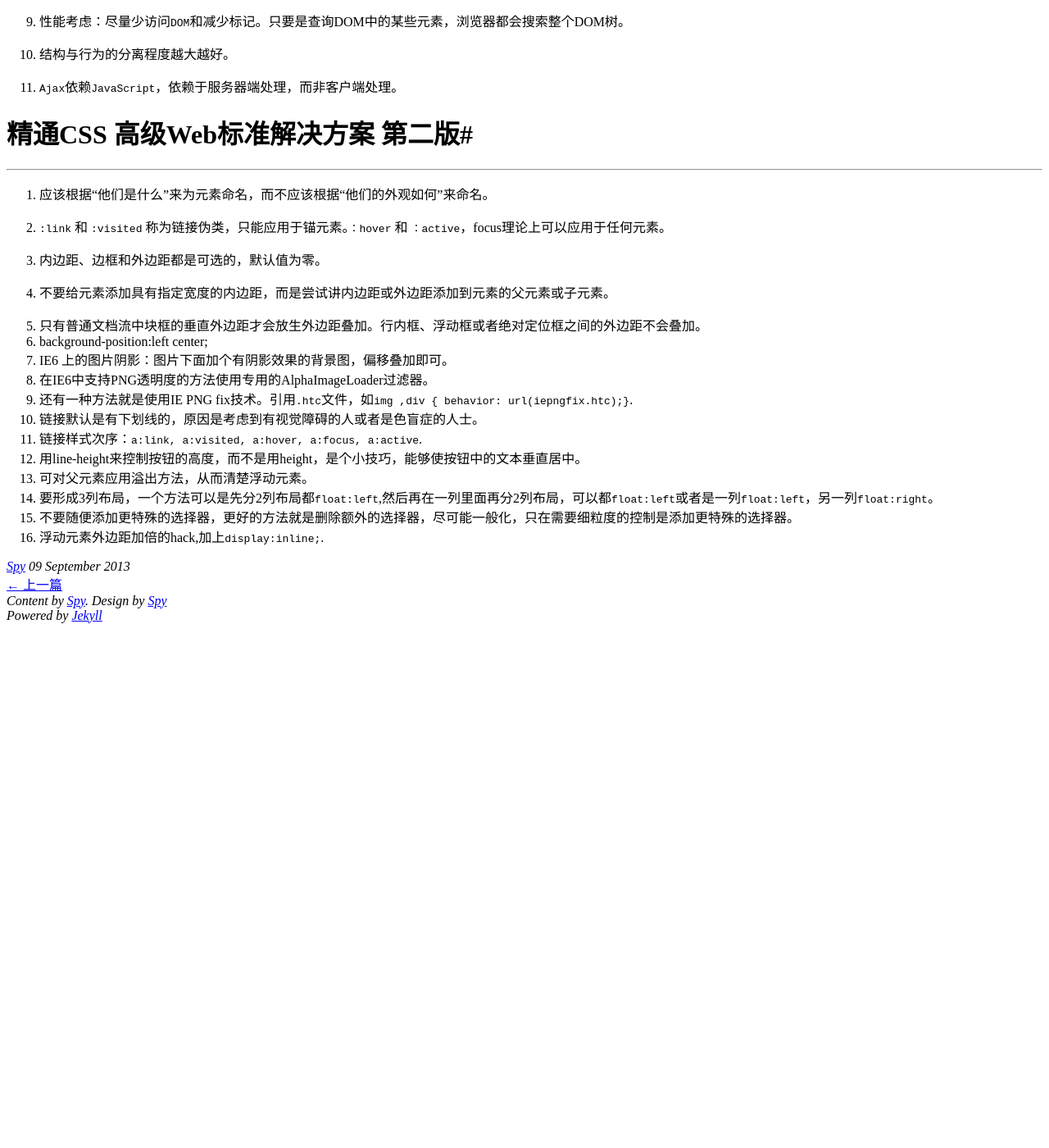
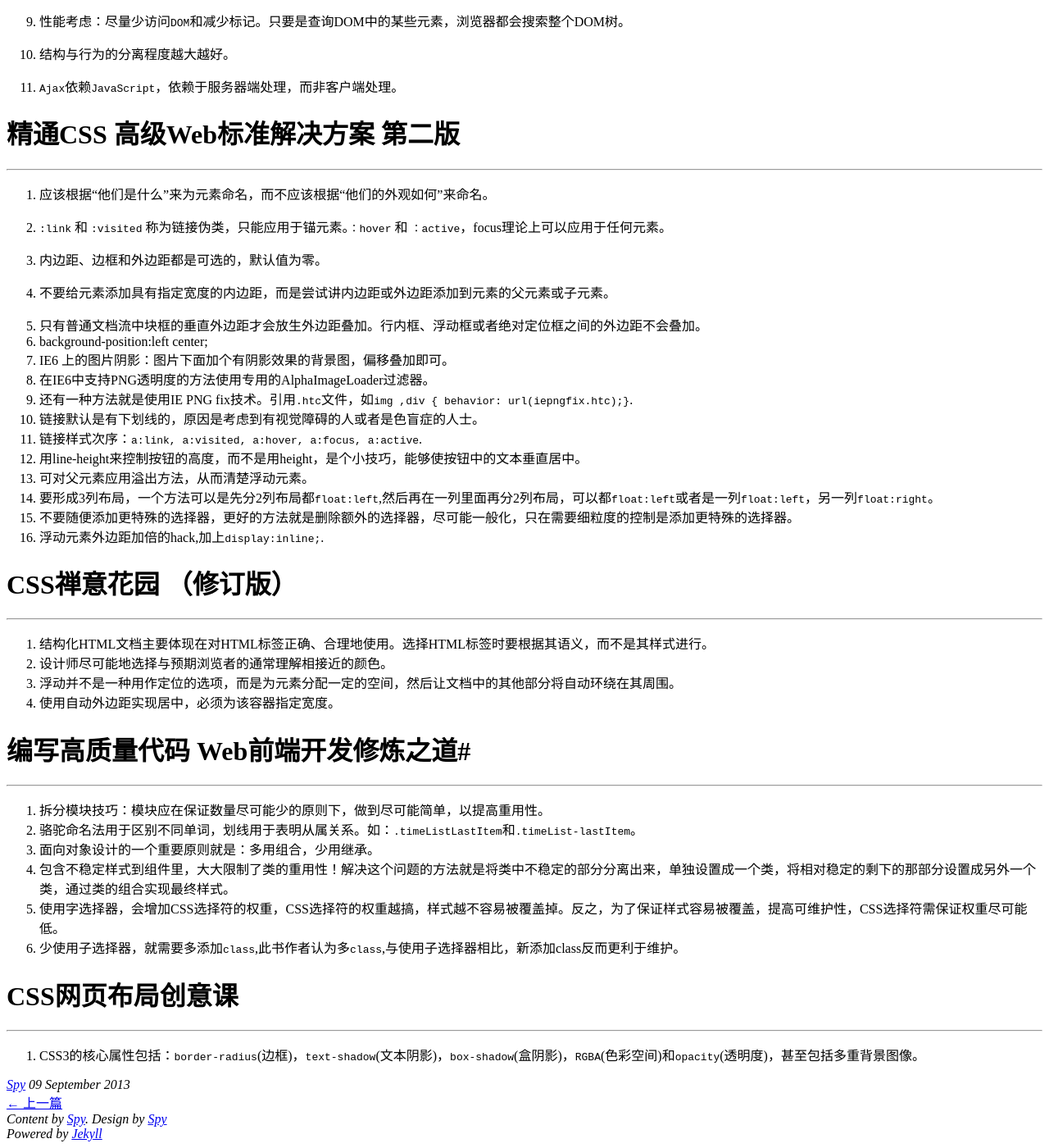
Before and after one commit to pigerla/pigerla.github.com, a Jekyll site: the page built from _posts/2013-09-09-读书品味.md, in a window 1280 px wide and 1400 px high, scrolled down 1120 px. Shown: the whole window at 82% size. Built offline with Jekyll 4.4.1, drawn with Linux system fonts in a browser that asks for light colours; comment, search, counter and statistics services are not loaded; before the commit the page ends 1888 px from its top, so only the background shows below that.

Commit message:
更新文章

```diff
--- a/_posts/2013-09-09-读书品味.md
+++ b/_posts/2013-09-09-读书品味.md
@@ -70,7 +70,7 @@ tags : [CSS, DOM, sjavascript]
 
 
 
-# 精通CSS 高级Web标准解决方案 第二版#
+# 精通CSS 高级Web标准解决方案 第二版 #
 
 ----------
 1. 应该根据“他们是什么”来为元素命名，而不应该根据“他们的外观如何”来命名。
@@ -97,3 +97,31 @@ tags : [CSS, DOM, sjavascript]
 14. 要形成3列布局，一个方法可以是先分2列布局都`float:left`,然后再在一列里面再分2列布局，可以都`float:left`或者是一列`float:left`，另一列`float:right`。
 15. 不要随便添加更特殊的选择器，更好的方法就是删除额外的选择器，尽可能一般化，只在需要细粒度的控制是添加更特殊的选择器。
 16. 浮动元素外边距加倍的hack,加上`display:inline;`.
+
+# CSS禅意花园 （修订版） #
+
+----------
+
+
+1. 结构化HTML文档主要体现在对HTML标签正确、合理地使用。选择HTML标签时要根据其语义，而不是其样式进行。
+2. 设计师尽可能地选择与预期浏览者的通常理解相接近的颜色。
+3. 浮动并不是一种用作定位的选项，而是为元素分配一定的空间，然后让文档中的其他部分将自动环绕在其周围。
+4. 使用自动外边距实现居中，必须为该容器指定宽度。
+
+# 编写高质量代码 Web前端开发修炼之道#
+
+----------
+
+
+1. 拆分模块技巧：模块应在保证数量尽可能少的原则下，做到尽可能简单，以提高重用性。
+2. 骆驼命名法用于区别不同单词，划线用于表明从属关系。如：`.timeListLastItem`和`.timeList-lastItem`。
+3. 面向对象设计的一个重要原则就是：多用组合，少用继承。
+4. 包含不稳定样式到组件里，大大限制了类的重用性！解决这个问题的方法就是将类中不稳定的部分分离出来，单独设置成一个类，将相对稳定的剩下的那部分设置成另外一个类，通过类的组合实现最终样式。
+5. 使用字选择器，会增加CSS选择符的权重，CSS选择符的权重越搞，样式越不容易被覆盖掉。反之，为了保证样式容易被覆盖，提高可维护性，CSS选择符需保证权重尽可能低。
+6. 少使用子选择器，就需要多添加`class`,此书作者认为多`class`,与使用子选择器相比，新添加class反而更利于维护。
+
+# CSS网页布局创意课 #
+
+----------
+
+1. CSS3的核心属性包括：`border-radius`(边框)，`text-shadow`(文本阴影)，`box-shadow`(盒阴影)，`RGBA`(色彩空间)和`opacity`(透明度)，甚至包括多重背景图像。
```
